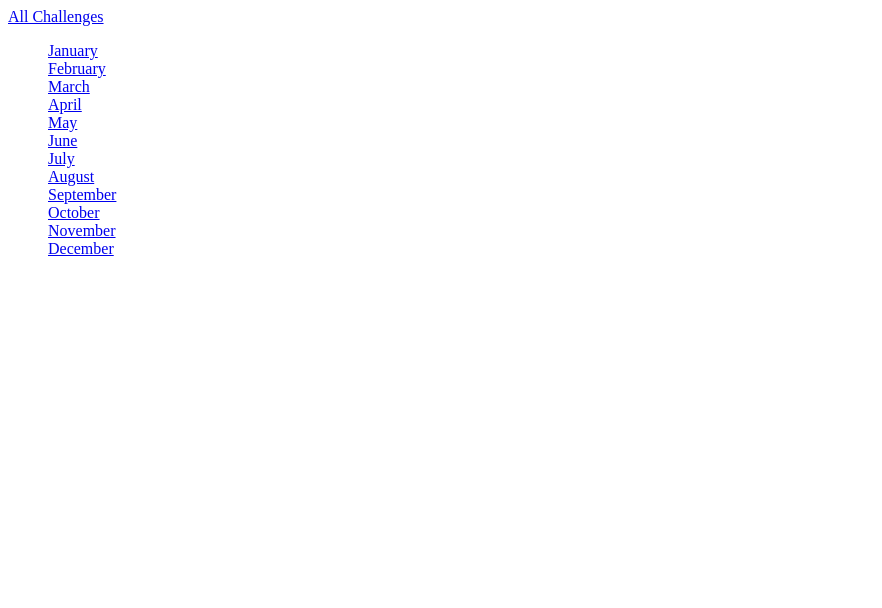
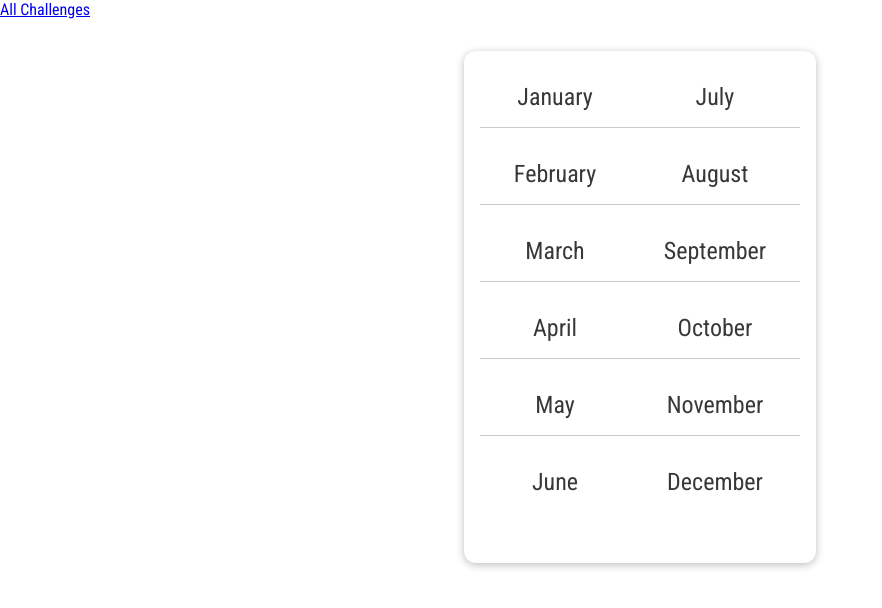
Before and after one commit to sitiabdulaziz11/mypage, a Django app: page /challenges/ in a window 1280 px wide. Shown: the top 608 px of the page, without its empty margins (0-882 px from the left). Run offline with Django 4.2, Linux system fonts and the light colour scheme.

Commit message:
css files

```diff
--- a/challenges/static/challenges/challenges.css
+++ b/challenges/static/challenges/challenges.css
@@ -1,3 +1,38 @@
 ul {
     list-style: none;
+    margin: 2rem auto; /* To center it horizontally*/
+    width: 90%;
+    max-width: 20rem;
+    box-shadow: 0 2px 8px rgba(0, 0, 0, 0.26); /*To give light drop shado*/
+    padding: 1rem;
+    border-radius: 12px; /* to give some rounded corners*/
+    display: flex;  /* To make display in tow direction*/
+    flex-direction: column;
+    flex-wrap: wrap;
+    height: 30rem;
 }
+
+li {
+    margin: 1rem 0;
+    text-align: center;
+    font-size: 1.5rem;
+    /* border: 1px solid #ccc;  this is for four sides*/
+    border-bottom: 1px solid #ccc;
+    padding-bottom: 1rem;
+}
+
+li:last-of-type,
+li:nth-of-type(6) {
+    border-bottom: none;  /* To remove border from last element*/
+}
+
+li a {
+    text-decoration: none; /* To remove underline on anchors*/
+    /* color: #77002e; */
+    color: #383838;
+}
+
+li a:hover,
+li a:active {
+    color: #a3026e;
+}
--- a/mypage/templates/base.html
+++ b/templates/base.html
@@ -1,9 +1,13 @@
+{% load static %}
+
 <!DOCTYPE html>
 <html lang="en">
 <head>
     <meta charset="UTF-8">
     <meta name="viewport" content="width=device-width, initial-scale=1.0">
     <title>{% block page_title %}My Challenges{% endblock %}</title>
+    <link rel="stylesheet" href="{% static "styles.css" %}">
+
     {% block css_files %}{% endblock %}
 </head>
 <body>
```
Also changed, not shown: mypage/settings.py (+11 -2 lines), static/styles.css (renamed from mypage/static/styles.css), templates/404.html (renamed from mypage/templates/404.html), 1 other file.
